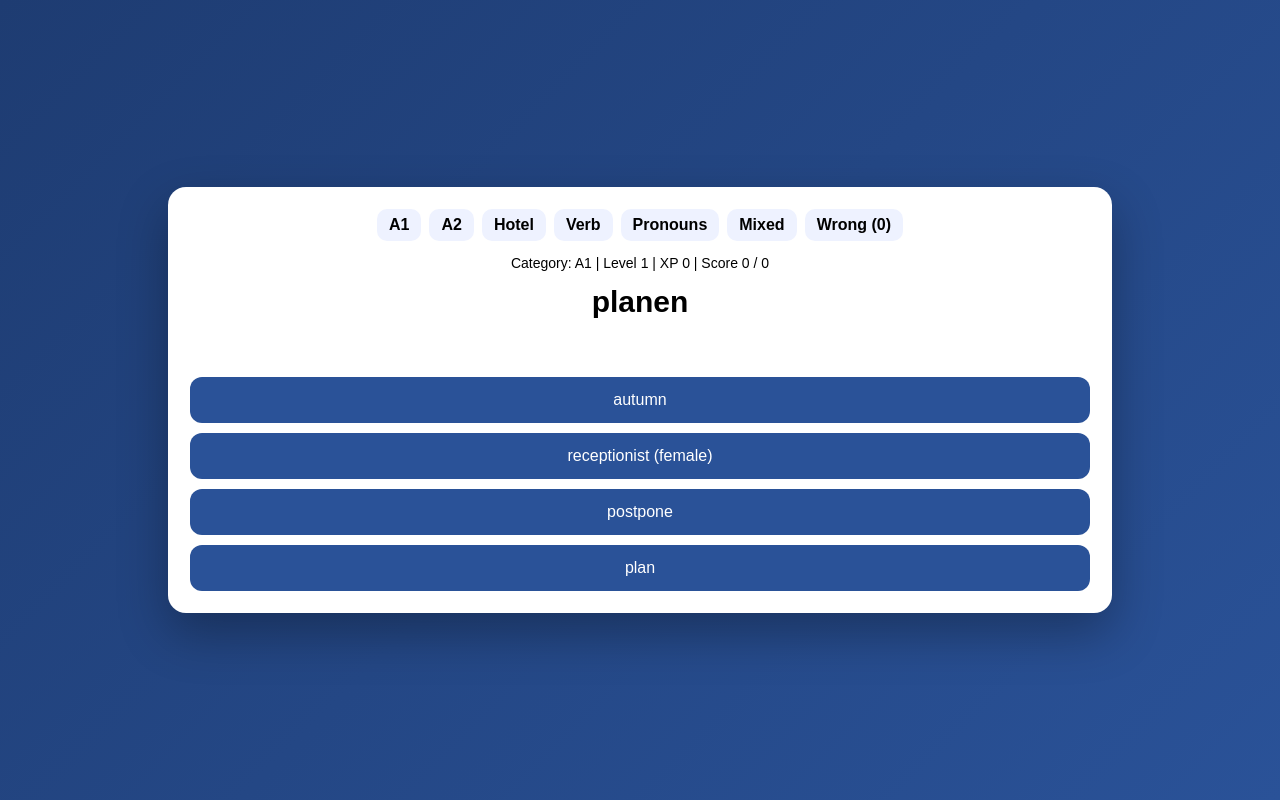
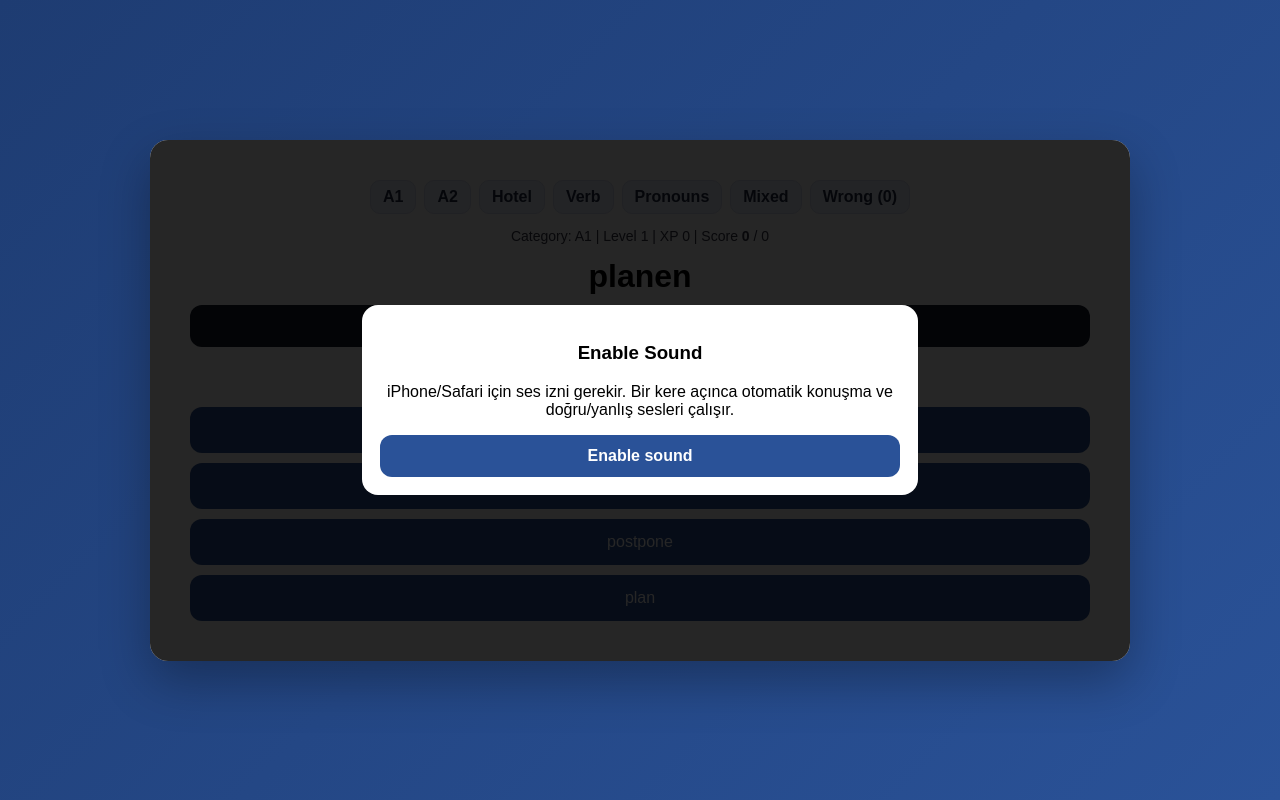
Before and after one commit to fbaykusak7-cyber/deutsch-quiz, a Flask app: page / in a window 1280 px wide. Run offline with Flask 3, Linux system fonts and the light colour scheme.

```diff
--- a/templates/index.html
+++ b/templates/index.html
@@ -1,15 +1,15 @@
 <!DOCTYPE html>
 <html>
 <head>
-<meta charset="UTF-8">
-<meta name="viewport" content="width=device-width, initial-scale=1.0">
+<meta charset="UTF-8" />
+<meta name="viewport" content="width=device-width, initial-scale=1.0" />
 <title>Deutsch Quiz</title>
 
 <style>
   body{
     margin:0;
-  font-family:Arial, sans-serif;
-  background:linear-gradient(135deg,#1e3c72,#2a5298);
+    font-family: Arial, sans-serif;
+    background: linear-gradient(135deg,#1e3c72,#2a5298);
     display:flex;
     justify-content:center;
     align-items:center;
@@ -23,7 +23,18 @@ body{
     border-radius:18px;
     box-shadow:0 20px 50px rgba(0,0,0,0.30);
     text-align:center;
+    position:relative;
+    overflow:hidden;
   }
+  @media(min-width:900px){
+    .card{ padding:40px; }
+    #word{ font-size:40px; }
+  }
+  @media(max-width:450px){
+    #word{ font-size:26px; }
+    .cat{ font-size:13px; padding:6px 10px; }
+  }
+
   .catbar{
     display:flex;
     flex-wrap:wrap;
@@ -32,25 +43,59 @@ body{
     margin-bottom:14px;
   }
   .cat{
+    text-decoration:none;
     padding:7px 12px;
     border-radius:10px;
     background:#eef2ff;
+    color:#1f2a44;
+    font-weight:700;
+    border:1px solid #d8def0;
     cursor:pointer;
-  font-weight:700;
   }
   .cat.active{
     background:#2a5298;
     color:#fff;
+    border-color:#2a5298;
   }
+
   .stats{
     font-size:14px;
+    color:#334;
     margin-bottom:10px;
   }
+  .score{
+    display:inline-block;
+    font-weight:800;
+  }
+  .bounce{ animation:bounce 0.35s; }
+  @keyframes bounce{
+    0%{transform:scale(1);}
+    50%{transform:scale(1.45);}
+    100%{transform:scale(1);}
+  }
+
   #word{
-  margin:14px 0;
-  font-size:30px;
+    margin:14px 0 10px 0;
+    font-size:32px;
     font-weight:900;
   }
+
+  .listen{
+    width:100%;
+    padding:12px;
+    border:none;
+    border-radius:12px;
+    background:#111827;
+    color:white;
+    font-size:16px;
+    cursor:pointer;
+    margin-bottom:10px;
+  }
+
+  .answers{
+    margin-top:6px;
+  }
+
   .answer{
     width:100%;
     padding:14px;
@@ -62,19 +107,52 @@ body{
     font-size:16px;
     cursor:pointer;
   }
+  .answer:active{ transform:scale(0.98); }
+
   .feedback{
     height:26px;
     font-weight:900;
     font-size:18px;
-  margin:8px 0;
+    margin:8px 0 2px 0;
   }
   .correct{ color:#16a34a; }
   .wrong{ color:#dc2626; }
+
+  /* iPhone sound gate */
+  .gate{
+    position:absolute;
+    inset:0;
+    background:rgba(0,0,0,0.85);
+    display:none;
+    align-items:center;
+    justify-content:center;
+    padding:18px;
+    z-index:9999;
+  }
+  .gate.show{ display:flex; }
+  .gatebox{
+    background:#fff;
+    border-radius:16px;
+    padding:18px;
+    max-width:520px;
+    width:100%;
+    text-align:center;
+  }
+  .gatebtn{
+    width:100%;
+    padding:12px;
+    border:none;
+    border-radius:12px;
+    background:#2a5298;
+    color:#fff;
+    font-size:16px;
+    font-weight:800;
+    cursor:pointer;
+  }
 </style>
 </head>
 
 <body>
-
 <div class="card">
 
   <div class="catbar" id="catbar">
@@ -84,175 +162,245 @@ body{
     <span class="cat" data-cat="verb">Verb</span>
     <span class="cat" data-cat="pronouns">Pronouns</span>
     <span class="cat" data-cat="mixed">Mixed</span>
-<span class="cat" data-cat="wrong" id="wrongTab">Wrong ({{wrong_count}})</span>
+    <span class="cat" data-cat="wrong" id="wrongTab">Wrong (0)</span>
   </div>
 
   <div class="stats">
     Category: <span id="catName">{{selected_level|upper}}</span> |
     Level <span id="levelNum">{{level_number}}</span> |
     XP <span id="xpVal">{{xp}}</span> |
-Score <span id="scoreValue">{{score}}</span> / <span id="totalValue">{{total}}</span>
+    Score <span id="scoreValue" class="score">{{score}}</span> / <span id="totalValue">{{total}}</span>
   </div>
 
   <div id="word">{{german}}</div>
 
+  <button class="listen" id="listenBtn">Listen (German)</button>
+
   <div id="fb" class="feedback"></div>
 
-<div id="answers">
+  <div class="answers" id="answers">
     {% for o in options %}
       <button class="answer" data-answer="{{o}}">{{o}}</button>
     {% endfor %}
   </div>
 
+  <div id="gate" class="gate">
+    <div class="gatebox">
+      <h3>Enable Sound</h3>
+      <p>iPhone/Safari için ses izni gerekir. Bir kere açınca otomatik konuşma ve doğru/yanlış sesleri çalışır.</p>
+      <button class="gatebtn" id="enableBtn">Enable sound</button>
+    </div>
+  </div>
+
 </div>
 
 <script>
+/* =========================
+   iPhone SOUND UNLOCK (1 tap)
+   ========================= */
+let soundEnabled = localStorage.getItem("soundEnabled") === "1";
+const gate = document.getElementById("gate");
+const enableBtn = document.getElementById("enableBtn");
+
+function unlockAudio(){
+  try{
+    const ctx = new (window.AudioContext || window.webkitAudioContext)();
+    ctx.resume();
+    const o = ctx.createOscillator();
+    const g = ctx.createGain();
+    g.gain.value = 0;
+    o.connect(g); g.connect(ctx.destination);
+    o.start(); o.stop(ctx.currentTime + 0.01);
+  }catch(e){}
+}
+
+function enableSound(){
+  soundEnabled = true;
+  localStorage.setItem("soundEnabled","1");
+  gate.classList.remove("show");
+  unlockAudio();
+  autoSpeak();
+}
+
+if(!soundEnabled){
+  gate.classList.add("show");
+}
+enableBtn.addEventListener("click", (e)=>{ e.preventDefault(); enableSound(); });
 
 /* =========================
-   CLEAN GERMAN TTS SYSTEM
+   Best German Voice
    ========================= */
-
-let userInteracted = false;
 let bestVoice = null;
 
-/* Pick best German voice */
 function pickBestVoice(){
   if(!('speechSynthesis' in window)) return;
-
   const voices = speechSynthesis.getVoices();
   if(!voices || !voices.length) return;
 
-  const german = voices.filter(v =>
-    v.lang && v.lang.toLowerCase().startsWith("de")
-  );
-
-  if(!german.length) return;
-
-  bestVoice = german.find(v =>
-    /premium|enhanced|google|natural|siri/i.test(v.name)
-  ) || german[0];
+  bestVoice =
+    voices.find(v => (v.lang||"").toLowerCase().startsWith("de") && /premium|enhanced|google|natural/i.test(v.name||"")) ||
+    voices.find(v => (v.lang||"").toLowerCase().startsWith("de") && /siri|anna|markus|helena/i.test(v.name||"")) ||
+    voices.find(v => (v.lang||"").toLowerCase().startsWith("de")) ||
+    null;
 }
 
 if('speechSynthesis' in window){
   pickBestVoice();
   speechSynthesis.onvoiceschanged = pickBestVoice;
+  // iOS triggers
+  speechSynthesis.getVoices();
 }
 
 function speakGerman(text){
-  if(!userInteracted) return;
+  if(!soundEnabled) return;
+  if(!('speechSynthesis' in window)) return;
 
-  try{ speechSynthesis.cancel(); }catch(e){}
+  pickBestVoice();
+  speechSynthesis.cancel();
 
   const u = new SpeechSynthesisUtterance(text);
-  u.lang="de-DE";
-  u.rate=0.9;
-
-  if(bestVoice){
-    u.voice = bestVoice;
-  }
+  u.lang = "de-DE";
+  u.rate = 0.9;
+  if(bestVoice) u.voice = bestVoice;
 
   speechSynthesis.speak(u);
 }
 
 function autoSpeak(){
-  const w=document.getElementById("word");
-  if(w){
-    setTimeout(()=>speakGerman(w.innerText),200);
-  }
+  if(!soundEnabled) return;
+  const w = document.getElementById("word").innerText;
+  setTimeout(()=>speakGerman(w), 150);
 }
 
-/* Unlock after first interaction (iOS rule) */
-document.addEventListener("click",()=>{
-  userInteracted=true;
-},{once:true});
+/* =========================
+   Correct / Wrong sound (stable)
+   ========================= */
+function playCorrect(){
+  if(!soundEnabled) return;
+  try{
+    const a = new Audio("https://www.soundjay.com/buttons/sounds/button-3.mp3");
+    a.play().catch(()=>{});
+  }catch(e){}
+}
+function playWrong(){
+  if(!soundEnabled) return;
+  try{
+    const a = new Audio("https://www.soundjay.com/buttons/sounds/button-10.mp3");
+    a.play().catch(()=>{});
+  }catch(e){}
+}
 
 /* =========================
-   UI + AJAX
+   UI helpers
    ========================= */
-
 function setFeedback(type){
-  const fb=document.getElementById("fb");
-
-  if(type==="correct"){
-    fb.textContent="Correct";
-    fb.className="feedback correct";
-  }
-  else if(type==="wrong"){
-    fb.textContent="Wrong";
-    fb.className="feedback wrong";
-  }
-  else{
-    fb.textContent="";
-    fb.className="feedback";
+  const fb = document.getElementById("fb");
+  if(type === "correct"){
+    fb.textContent = "Correct";
+    fb.className = "feedback correct";
+    playCorrect();
+    const scoreEl = document.getElementById("scoreValue");
+    scoreEl.classList.add("bounce");
+    setTimeout(()=>scoreEl.classList.remove("bounce"), 400);
+  } else if(type === "wrong"){
+    fb.textContent = "Wrong";
+    fb.className = "feedback wrong";
+    playWrong();
+  } else {
+    fb.textContent = "";
+    fb.className = "feedback";
   }
 }
 
 function renderOptions(options){
-  const wrap=document.getElementById("answers");
-  wrap.innerHTML="";
-
+  const wrap = document.getElementById("answers");
+  wrap.innerHTML = "";
   options.forEach(opt=>{
-    const b=document.createElement("button");
-    b.className="answer";
-    b.dataset.answer=opt;
-    b.textContent=opt;
+    const b = document.createElement("button");
+    b.className = "answer";
+    b.dataset.answer = opt;
+    b.textContent = opt;
+    b.addEventListener("click", onAnswerClick);
     wrap.appendChild(b);
   });
 }
 
-function applyState(data){
-  document.getElementById("word").textContent=data.german;
-  document.getElementById("scoreValue").textContent=data.score;
-  document.getElementById("totalValue").textContent=data.total;
-  document.getElementById("xpVal").textContent=data.xp;
-  document.getElementById("levelNum").textContent=data.level_number;
-  document.getElementById("catName").textContent=(data.selected_level||"").toUpperCase();
-  document.getElementById("wrongTab").textContent="Wrong ("+(data.wrong_count||0)+")";
-
-  renderOptions(data.options||[]);
-  setFeedback(data.feedback||"");
-  autoSpeak();
+function setActiveCategory(cat){
+  document.querySelectorAll(".cat").forEach(x=>{
+    x.classList.toggle("active", x.dataset.cat === cat);
+  });
 }
 
-async function apiPost(url,data){
-  const r=await fetch(url,{
+/* =========================
+   API calls (NO reload)
+   ========================= */
+async function apiPost(url, data){
+  const r = await fetch(url, {
     method:"POST",
-    headers:{"Content-Type":"application/json"},
-    body:JSON.stringify(data||{})
+    headers:{ "Content-Type":"application/json" },
+    body: JSON.stringify(data || {})
   });
   return await r.json();
 }
 
-async function refresh(){
-  const r=await fetch("/api/state");
-  const data=await r.json();
-  applyState(data);
+async function refreshState(){
+  const r = await fetch("/api/state");
+  const data = await r.json();
+  applyState(data, "");
 }
 
-document.getElementById("answers").addEventListener("click",async(e)=>{
-  const btn=e.target.closest(".answer");
-  if(!btn) return;
+function applyState(data, overrideFeedback){
+  document.getElementById("word").textContent = data.german;
+  document.getElementById("scoreValue").textContent = data.score;
+  document.getElementById("totalValue").textContent = data.total;
+  document.getElementById("xpVal").textContent = data.xp;
+  document.getElementById("levelNum").textContent = data.level_number;
+  document.getElementById("catName").textContent = (data.selected_level || "").toUpperCase();
+  document.getElementById("wrongTab").textContent = "Wrong (" + (data.wrong_count || 0) + ")";
+  setActiveCategory(data.selected_level || "a1");
+  renderOptions(data.options || []);
+  setFeedback(overrideFeedback || data.feedback || "");
+  autoSpeak(); // <-- otomatik okuma (iPhone: enable sonrası %100)
+}
 
-  userInteracted=true;
+/* =========================
+   Events
+   ========================= */
+async function onAnswerClick(e){
+  e.preventDefault();
+  if(!soundEnabled){
+    gate.classList.add("show");
+    return;
+  }
+  unlockAudio();
+  const ans = e.currentTarget.dataset.answer;
+  const data = await apiPost("/api/answer", { answer: ans });
+  applyState(data, data.feedback);
+}
 
-  const ans=btn.dataset.answer;
-  const data=await apiPost("/api/answer",{answer:ans});
-  applyState(data);
+document.querySelectorAll(".answer").forEach(b=>b.addEventListener("click", onAnswerClick));
+
+document.getElementById("listenBtn").addEventListener("click", ()=>{
+  if(!soundEnabled){
+    gate.classList.add("show");
+    return;
+  }
+  unlockAudio();
+  autoSpeak();
 });
 
-document.getElementById("catbar").addEventListener("click",async(e)=>{
-  const tab=e.target.closest(".cat");
-  if(!tab) return;
-
-  userInteracted=true;
-
-  const data=await apiPost("/api/set_category",{category:tab.dataset.cat});
-  applyState(data);
+document.querySelectorAll(".cat").forEach(tab=>{
+  tab.addEventListener("click", async ()=>{
+    const cat = tab.dataset.cat;
+    const data = await apiPost("/api/set_category", { category: cat });
+    applyState(data, "");
+  });
 });
 
-window.addEventListener("load",refresh);
-
+window.addEventListener("load", ()=>{
+  // ensure we are synced + auto speak if enabled
+  refreshState();
+});
 </script>
-
 </body>
 </html>
```
Lines whose indentation alone changed are shown as unchanged.
